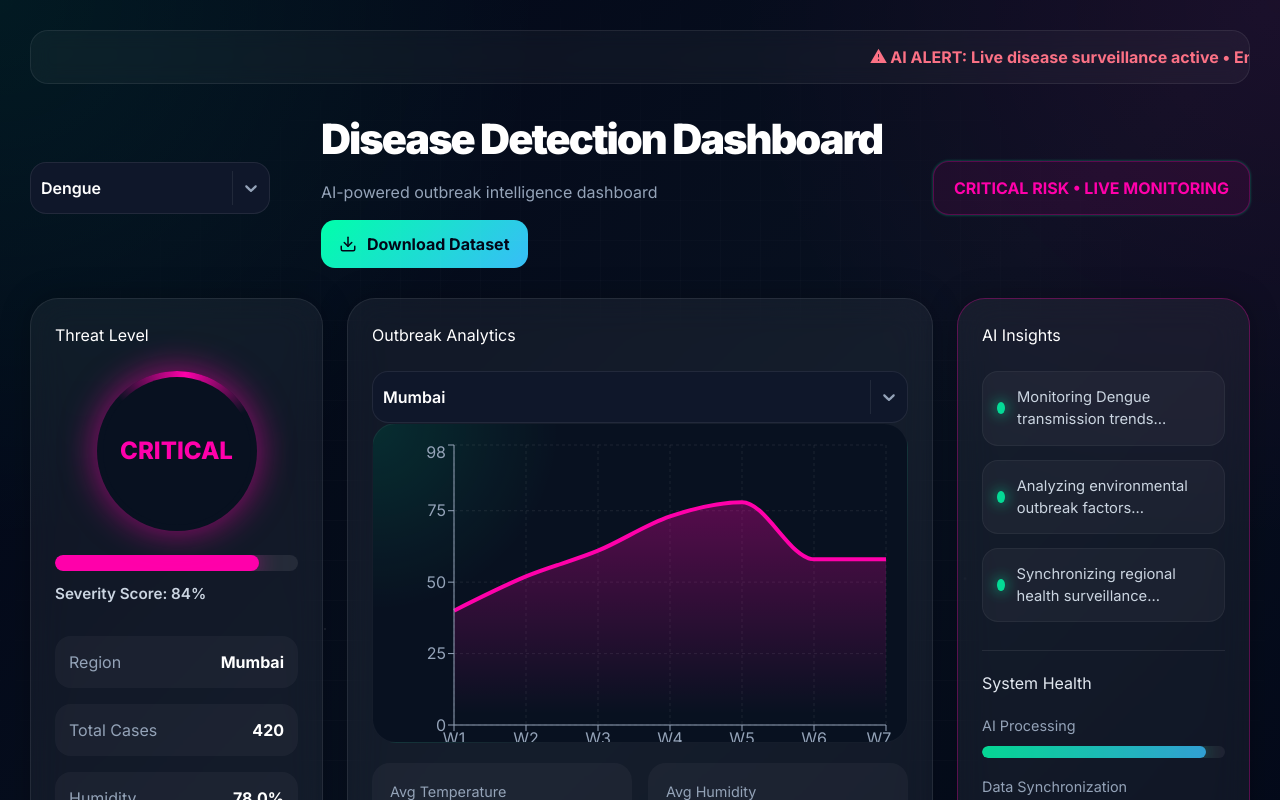
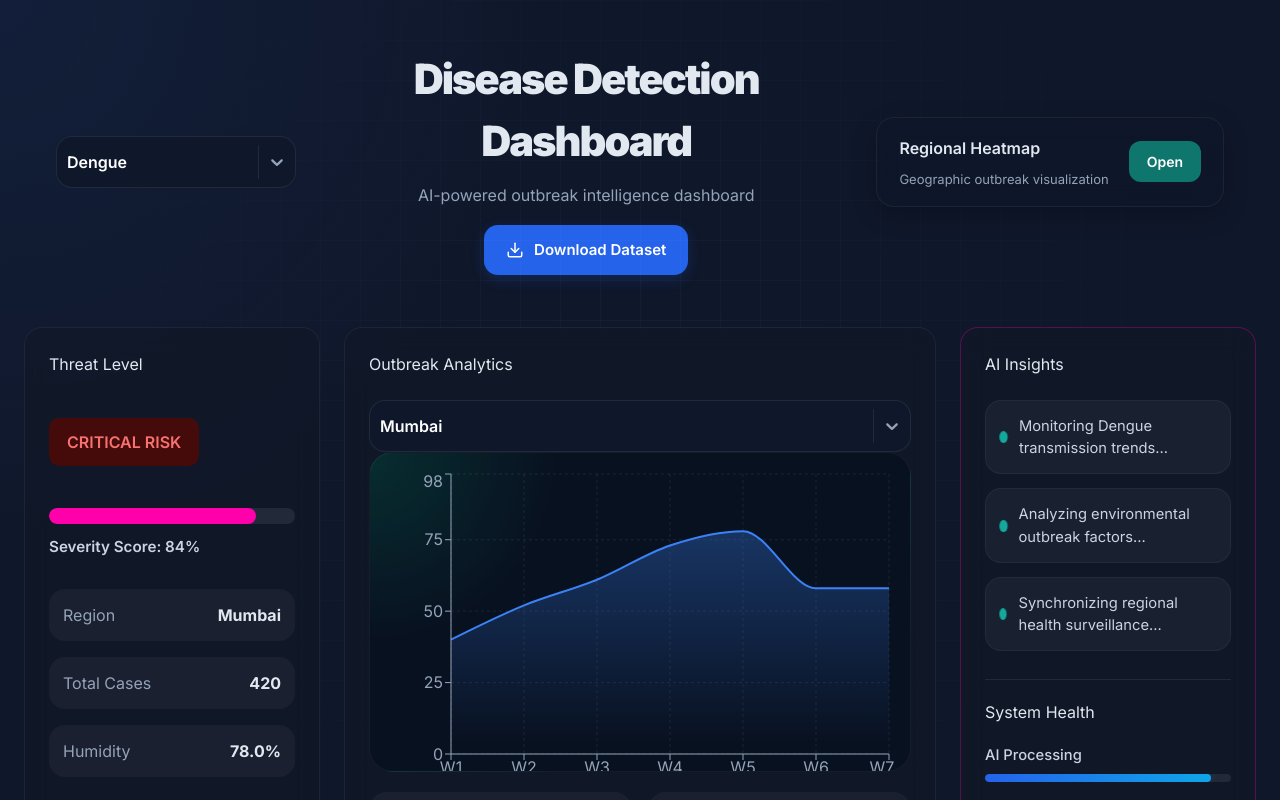
Before and after one commit to rpraneet32-art/DiseasePredictor, a React (Vite) app in the folder frontend-dashboard/: page / in a window 1280 px wide. Shown: the top 800 px of the page. Built offline with nearby package versions, Linux system fonts and the light colour scheme.

Commit message:
first update for professional approach

```diff
--- a/frontend-dashboard/src/App.css
+++ b/frontend-dashboard/src/App.css
@@ -15,26 +15,20 @@ body{
 
 .app{
   min-height:100vh;
-  padding:30px;
+
   background:
-radial-gradient(
-  circle at top left,
-  rgba(0,255,170,0.08),
-  transparent 30%
-),
-radial-gradient(
-  circle at top right,
-  rgba(255,0,170,0.08),
-  transparent 30%
-),
-linear-gradient(
-  135deg,
-  #020617,
-  #081120,
-  #020617
-);
-position:relative;
-overflow:hidden;
+    radial-gradient(
+      circle at top left,
+      rgba(59,130,246,0.08),
+      transparent 30%
+    ),
+    #0f172a;
+
+  color:#e2e8f0;
+
+  padding:24px;
+
+  font-family:'Inter',sans-serif;
 }
 .app::before{
 
@@ -71,9 +65,19 @@ overflow:hidden;
 
 .topbar{
   display:flex;
+  align-items:center;
   justify-content:space-between;
+  gap:24px;
+
+  padding:24px 32px;
+  margin-bottom:28px;
+}
+.topbar-center{
+  flex:1;
+  display:flex;
+  flex-direction:column;
   align-items:center;
-  margin-bottom:30px;
+  text-align:center;
 }
 
 .topbar h1{
@@ -88,33 +92,120 @@ overflow:hidden;
 }
 
 .status-box{
-  padding:14px 20px;
-  border-radius:16px;
-  font-weight:700;
-  animation:pulse 2s infinite;
+  display:flex;
+  align-items:center;
+  justify-content:space-between;
+  gap:18px;
+
+  min-width:260px;
+
+  padding:18px 20px;
+
+  background:rgba(15,23,42,0.72);
+
+  border:1px solid rgba(255,255,255,0.06);
+
+  border-radius:18px;
+
+  backdrop-filter:blur(14px);
+
+  box-shadow:
+    0 8px 24px rgba(0,0,0,0.22);
+}
+.status-box h4{
+  font-size:15px;
+  font-weight:600;
+  color:#e2e8f0;
+  margin-bottom:6px;
+}
+
+.status-box p{
+  font-size:13px;
+  color:#94a3b8;
+  line-height:1.4;
+}
+.heatmap-shortcut{
+  display:flex;
+  align-items:center;
+  justify-content:space-between;
+
+  gap:20px;
+
+  min-width:260px;
+
+  padding:18px 22px;
+
+  background:rgba(15,23,42,0.78);
+
+  border:1px solid rgba(255,255,255,0.06);
+
+  border-radius:18px;
+
+  backdrop-filter:blur(12px);
+
+  box-shadow:
+    0 8px 24px rgba(0,0,0,0.22);
+}
+
+.heatmap-shortcut h3{
+  font-size:16px;
+  font-weight:600;
+  color:#e2e8f0;
+
+  margin-bottom:6px;
+}
+
+.heatmap-shortcut p{
+  font-size:13px;
+  color:#94a3b8;
+
+  line-height:1.4;
+}
+
+.heatmap-btn{
+  background:#0f766e;
+
+  border:none;
+
+  color:white;
+
+  padding:10px 18px;
+
+  border-radius:12px;
+
+  font-size:14px;
+  font-weight:600;
+
+  cursor:pointer;
+
+  transition:0.2s ease;
+}
+
+.heatmap-btn:hover{
+  background:#115e59;
 }
 .status-box.low{
-  background:rgba(0,255,170,0.08);
-  border:1px solid rgba(0,255,170,0.25);
-  color:#00ffaa;
+  background:rgba(37,99,235,0.08);
+  border:1px solid rgba(37,99,235,0.2);
+  color:#60a5fa;
 }
 
 .status-box.moderate{
-  background:rgba(250,204,21,0.08);
-  border:1px solid rgba(250,204,21,0.25);
-  color:#facc15;
+  background:rgba(245,158,11,0.08);
+  border:1px solid rgba(245,158,11,0.2);
+  color:#fbbf24;
 }
 
 .status-box.high{
-  background:rgba(251,113,133,0.08);
-  border:1px solid rgba(251,113,133,0.25);
-  color:#fb7185;
+  background:rgba(239,68,68,0.08);
+  border:1px solid rgba(239,68,68,0.2);
+  color:#f87171;
 }
 
 .status-box.critical{
-  background:rgba(255,0,170,0.08);
-  border:1px solid rgba(255,0,170,0.25);
-  color:#ff00aa;
+  background:rgba(127,29,29,0.18);
+  border:1px solid rgba(248,113,113,0.25);
+  color:#fca5a5;
 }
 
 .main-layout{
@@ -132,34 +223,21 @@ overflow:hidden;
 }
 
 .glass-card{
-  background:rgba(255,255,255,0.05);
-  border:1px solid rgba(255,255,255,0.08);
-  border-radius:28px;
+  background:rgba(17,24,39,0.72);
+  border:1px solid rgba(255,255,255,0.06);
+  border-radius:18px;
   padding:24px;
-  backdrop-filter:blur(20px);
-  box-shadow:0 0 30px rgba(0,0,0,0.3);
-  backdrop-filter:blur(18px);
 
-border:1px solid rgba(255,255,255,0.08);
+  backdrop-filter:blur(14px);
+  -webkit-backdrop-filter:blur(14px);
 
-box-shadow:
-0 0 30px rgba(0,0,0,0.25);
-transition:
-transform 0.35s ease,
-box-shadow 0.35s ease,
-border 0.35s ease;
+  transition:all 0.25s ease;
 }
 .glass-card:hover{
+  transform:translateY(-2px);
 
-  transform:
-    translateY(-8px)
-    scale(1.01);
+  border-color:rgba(255,255,255,0.08);
 
-  box-shadow:
-    0 20px 50px rgba(0,0,0,0.4);
-
-  border:
-    1px solid rgba(255,255,255,0.16);
 }
 
 .glass-card h2{
@@ -217,25 +295,21 @@ border 0.35s ease;
 .threat-circle.low{
   border-color:#00ffaa;
   color:#00ffaa;
-  box-shadow:0 0 30px rgba(0,255,170,0.5);
 }
 
 .threat-circle.moderate{
   border-color:#facc15;
   color:#facc15;
-  box-shadow:0 0 30px rgba(250,204,21,0.5);
 }
 
 .threat-circle.high{
   border-color:#fb7185;
   color:#fb7185;
-  box-shadow:0 0 30px rgba(251,113,133,0.5);
 }
 
 .threat-circle.critical{
   border-color:#ff00aa;
   color:#ff00aa;
-  box-shadow:0 0 35px rgba(255,0,170,0.6);
 }
 
 .real-chart{
@@ -267,10 +341,12 @@ border 0.35s ease;
   }
 
   .topbar{
-    flex-direction:column;
-    align-items:flex-start;
-    gap:20px;
-  }
+  display:flex;
+  justify-content:space-between;
+  align-items:center;
+  gap:24px;
+  margin-bottom:24px;
+}
 
 }
 
@@ -336,21 +412,7 @@ border 0.35s ease;
 .risk-item span{
   color:#94a3b8;
 }
-@keyframes pulse{
 
-  0%{
-    box-shadow:0 0 0 rgba(0,255,170,0.4);
-  }
-
-  50%{
-    box-shadow:0 0 25px rgba(0,255,170,0.7);
-  }
-
-  100%{
-    box-shadow:0 0 0 rgba(0,255,170,0.4);
-  }
-
-}
 @keyframes spinRing{
 
   0%{
@@ -367,18 +429,6 @@ border 0.35s ease;
   z-index:2;
 
   animation:none;
-}
-
-@keyframes counterRotate{
-
-  0%{
-    transform:rotate(0deg);
-  }
-
-  100%{
-    transform:rotate(-360deg);
-  }
-
 }
 .activity-feed{
   display:flex;
@@ -404,36 +454,39 @@ border 0.35s ease;
 }
 
 .activity-dot{
-  width:12px;
-  height:12px;
+  width:10px;
+  height:10px;
 
   border-radius:50%;
 
-  background:#00ffaa;
+  background:#14b8a6;
 
-  box-shadow:0 0 14px #00ffaa;
+  opacity:0.85;
 
-  animation:blink 1.5s infinite;
+  animation:pulseDot 2.4s ease-in-out infinite;
+}
+@keyframes pulseDot{
+
+  0%{
+    transform:scale(1);
+    opacity:0.65;
+  }
+
+  50%{
+    transform:scale(1.25);
+    opacity:1;
+  }
+
+  100%{
+    transform:scale(1);
+    opacity:0.65;
+  }
+
 }
 
 .activity-item p{
   color:#cbd5e1;
   font-size:0.92rem;
-}
-@keyframes blink{
-
-  0%{
-    opacity:1;
-  }
-
-  50%{
-    opacity:0.3;
-  }
-
-  100%{
-    opacity:1;
-  }
-
 }
 
 @keyframes fadeSlide{
@@ -472,22 +525,18 @@ border 0.35s ease;
 
 .risk-bar-fill.low{
   background:#00ffaa;
-  box-shadow:0 0 18px rgba(0,255,170,0.5);
 }
 
 .risk-bar-fill.moderate{
   background:#facc15;
-  box-shadow:0 0 18px rgba(250,204,21,0.5);
 }
 
 .risk-bar-fill.high{
   background:#fb7185;
-  box-shadow:0 0 18px rgba(251,113,133,0.5);
 }
 
 .risk-bar-fill.critical{
   background:#ff00aa;
-  box-shadow:0 0 22px rgba(255,0,170,0.6);
 }
 
 .risk-percentage{
@@ -514,86 +563,6 @@ border 0.35s ease;
 .insights-card.critical{
   border:1px solid rgba(255,0,170,0.3);
 }
-.particles{
-  position:fixed;
-
-  inset:0;
-
-  overflow:hidden;
-
-  pointer-events:none;
-
-  z-index:0;
-}
-
-.particles span{
-  position:absolute;
-
-  display:block;
-
-  width:10px;
-  height:10px;
-
-  border-radius:50%;
-
-  background:rgba(255,255,255,0.12);
-
-  animation:floatParticle linear infinite;
-}
-
-.particles span:nth-child(1){
-  left:10%;
-  animation-duration:12s;
-  animation-delay:0s;
-}
-
-.particles span:nth-child(2){
-  left:25%;
-  animation-duration:18s;
-  animation-delay:2s;
-}
-
-.particles span:nth-child(3){
-  left:40%;
-  animation-duration:15s;
-  animation-delay:1s;
-}
-
-.particles span:nth-child(4){
-  left:60%;
-  animation-duration:20s;
-  animation-delay:4s;
-}
-
-.particles span:nth-child(5){
-  left:75%;
-  animation-duration:14s;
-  animation-delay:2s;
-}
-
-.particles span:nth-child(6){
-  left:90%;
-  animation-duration:17s;
-  animation-delay:3s;
-}
-
-@keyframes floatParticle{
-
-  0%{
-    transform:translateY(100vh) scale(0);
-    opacity:0;
-  }
-
-  10%{
-    opacity:1;
-  }
-
-  100%{
-    transform:translateY(-10vh) scale(1);
-    opacity:0;
-  }
-
-}
 .metric-card,
 .risk-item,
 .activity-item,
@@ -608,10 +577,13 @@ border 0.35s ease;
 .activity-item:hover,
 .insight:hover{
 
-  transform:translateY(-4px);
+  transform:translateY(-2px);
 
   background:
-    rgba(255,255,255,0.07);
+    rgba(255,255,255,0.06);
+
+  border-color:
+    rgba(255,255,255,0.08);
 }
 .forecast-panel{
 
@@ -690,55 +662,6 @@ border 0.35s ease;
 
   font-weight:800;
 }
-.ticker-wrap{
-
-  width:100%;
-
-  overflow:hidden;
-
-  margin-bottom:24px;
-
-  border-radius:18px;
-
-  border:
-    1px solid rgba(255,255,255,0.08);
-
-  background:
-    rgba(255,255,255,0.04);
-
-  backdrop-filter:blur(10px);
-}
-
-.ticker{
-
-  white-space:nowrap;
-
-  padding:14px 0;
-
-  animation:
-    tickerMove 18s linear infinite;
-}
-
-.ticker span{
-
-  font-weight:700;
-
-  color:#fb7185;
-
-  padding-left:100%;
-}
-
-@keyframes tickerMove{
-
-  0%{
-    transform:translateX(0);
-  }
-
-  100%{
-    transform:translateX(-100%);
-  }
-
-}
 .system-health{
 
   margin-top:28px;
@@ -758,34 +681,38 @@ border 0.35s ease;
 
 .health-item{
 
-  margin-bottom:18px;
+  margin-bottom:22px;
 }
 
 .health-item span{
 
-  display:block;
+  display:flex;
+  justify-content:space-between;
+  align-items:center;
 
-  margin-bottom:10px;
+  margin-bottom:8px;
 
-  color:#94a3b8;
+  color:#cbd5e1;
 
-  font-size:0.9rem;
+  font-size:0.92rem;
+  font-weight:500;
 }
 
 .health-bar{
 
   width:100%;
 
-  height:12px;
+  height:8px;
 
   border-radius:999px;
 
   overflow:hidden;
 
   background:
-    rgba(255,255,255,0.06);
+    rgba(255,255,255,0.08);
+
+  margin-top:2px;
 }
-
 .health-fill{
 
   height:100%;
@@ -795,31 +722,12 @@ border 0.35s ease;
   background:
     linear-gradient(
       90deg,
-      #00ffaa,
-      #38bdf8
+      #2563eb,
+      #0ea5e9
     );
 
   box-shadow:
-    0 0 18px rgba(0,255,170,0.45);
-
-  animation:
-    healthPulse 2s infinite;
-}
-
-@keyframes healthPulse{
-
-  0%{
-    opacity:0.8;
-  }
-
-  50%{
-    opacity:1;
-  }
-
-  100%{
-    opacity:0.8;
-  }
-
+    0 0 8px rgba(37,99,235,0.18);
 }
 .region-table{
 
@@ -887,47 +795,6 @@ border 0.35s ease;
 
 
 /* OPTIONS */
-
-
-
-.download-btn{
-
-  margin-top:16px;
-
-  display:flex;
-  align-items:center;
-  gap:10px;
-
-  padding:12px 18px;
-
-  border:none;
-
-  border-radius:14px;
-
-  background:
-    linear-gradient(
-      135deg,
-      #00ffaa,
-      #38bdf8
-    );
-
-  color:#020617;
-
-  font-weight:700;
-
-  cursor:pointer;
-
-  transition:
-    transform 0.3s ease,
-    opacity 0.3s ease;
-}
-
-.download-btn:hover{
-
-  transform:translateY(-3px);
-
-  opacity:0.9;
-}
 .search-select{
 
   min-width:240px;
@@ -1076,3 +943,73 @@ border 0.35s ease;
 
   color:#94a3b8 !important;
 }
+.risk-badge{
+  display:inline-flex;
+  align-items:center;
+  justify-content:center;
+  padding:12px 18px;
+  border-radius:10px;
+  font-weight:600;
+  margin:18px 0;
+}
+
+.risk-badge.low{
+  background:#052e16;
+  color:#4ade80;
+}
+
+.risk-badge.moderate{
+  background:#3b2f05;
+  color:#facc15;
+}
+
+.risk-badge.high,
+.risk-badge.critical{
+  background:#450a0a;
+  color:#f87171;
+}
+
+.download-btn{
+  margin-top:18px;
+
+  display:inline-flex;
+  align-items:center;
+  justify-content:center;
+  gap:10px;
+
+  padding:14px 22px;
+
+  background:#2563eb;
+
+  color:white;
+
+  border:none;
+  border-radius:14px;
+
+  font-size:15px;
+  font-weight:600;
+
+  cursor:pointer;
+
+  transition:
+    background 0.2s ease,
+    transform 0.2s ease,
+    box-shadow 0.2s ease;
+
+  box-shadow:
+    0 4px 14px rgba(37,99,235,0.22);
+}
+
+.download-btn:hover{
+  background:#1d4ed8;
+
+  transform:translateY(-2px);
+
+  box-shadow:
+    0 8px 20px rgba(37,99,235,0.28);
+}
+
+.download-btn svg{
+  width:18px;
+  height:18px;
+}
--- a/frontend-dashboard/src/App.jsx
+++ b/frontend-dashboard/src/App.jsx
@@ -142,7 +142,7 @@ const customSelectStyles = {
     ...provided,
 
     background:state.isFocused
-      ? "rgba(0,255,170,0.12)"
+      ? "rgba(59,130,246,0.15)"
       : "#0f172a",
 
     color:"white",
@@ -168,38 +168,6 @@ const customSelectStyles = {
   return (
 
     <div className="app">
-
-      <div className="ticker-wrap">
-
-        <div className="ticker">
-
-          <span>
-            ⚠ AI ALERT:
-            Live disease surveillance active •
-            Environmental risk patterns detected •
-            AI outbreak forecasting operational •
-            Regional health monitoring synchronized •
-          </span>
-
-        </div>
-
-      </div>
-
-
-
-      <div className="particles">
-
-        <span></span>
-        <span></span>
-        <span></span>
-        <span></span>
-        <span></span>
-        <span></span>
-
-      </div>
-
-
-
       <div className="topbar">
 
         <Select
@@ -236,8 +204,8 @@ const customSelectStyles = {
     option:(provided,state)=>({
       ...provided,
       background:state.isFocused
-        ? "rgba(0,255,170,0.12)"
-        : "#0f172a",
+  ? "rgba(59,130,246,0.12)"
+  : "#111827",
 
       color:"white",
       cursor:"pointer",
@@ -299,7 +267,7 @@ const customSelectStyles = {
 
 
 
-        <div>
+          <div className="topbar-center">
 
           <h1>Disease Detection Dashboard</h1>
 
@@ -321,12 +289,20 @@ const customSelectStyles = {
 
 
 
-        <div
-          className={`status-box ${riskLevel.toLowerCase()}`}
-        >
-          {riskLevel} RISK • LIVE MONITORING
-        </div>
+        <div className="heatmap-shortcut">
 
+  <div>
+    <h3>Regional Heatmap</h3>
+    <p>
+      Geographic outbreak visualization
+    </p>
+  </div>
+
+  <button className="heatmap-btn">
+    Open
+  </button>
+
+</div>
       </div>
 
 
@@ -343,11 +319,9 @@ const customSelectStyles = {
 
           <h2>Threat Level</h2>
 
-          <div
-            className={`threat-circle ${riskLevel.toLowerCase()}`}
-          >
-            <span>{riskLevel}</span>
-          </div>
+          <div className={`risk-badge ${riskLevel.toLowerCase()}`}>
+  {riskLevel} RISK
+</div>
 
 
 
@@ -589,12 +563,12 @@ const customSelectStyles = {
               offset="5%"
               stopColor={
                 riskLevel === "LOW"
-                  ? "#00ffaa"
+                  ? "#3b82f6"
                   : riskLevel === "MODERATE"
-                  ? "#facc15"
+                  ? "#3b82f6"
                   : riskLevel === "HIGH"
-                  ? "#fb7185"
-                  : "#ff00aa"
+                  ? "#3b82f6"
+                  : "#3b82f6"
               }
               stopOpacity={0.5}
             />
@@ -603,12 +577,12 @@ const customSelectStyles = {
               offset="95%"
               stopColor={
                 riskLevel === "LOW"
-                  ? "#00ffaa"
+                  ? "#3b82f6"
                   : riskLevel === "MODERATE"
-                  ? "#facc15"
+                  ? "#3b82f6"
                   : riskLevel === "HIGH"
-                  ? "#fb7185"
-                  : "#ff00aa"
+                  ? "#3b82f6"
+                  : "#3b82f6"
               }
               stopOpacity={0}
             />
@@ -655,14 +629,14 @@ const customSelectStyles = {
           dataKey="cases"
           stroke={
             riskLevel === "LOW"
-              ? "#00ffaa"
+              ? "#3b82f6"
               : riskLevel === "MODERATE"
-              ? "#facc15"
+              ? "#3b82f6"
               : riskLevel === "HIGH"
-              ? "#fb7185"
-              : "#ff00aa"
+              ? "#3b82f6"
+              : "#3b82f6"
           }
-          strokeWidth={4}
+          strokeWidth={2}
           fill="url(#casesGradient)"
         />
 
```
Also changed, not shown: 1 other file (tests, documents, lock files or other folders).
